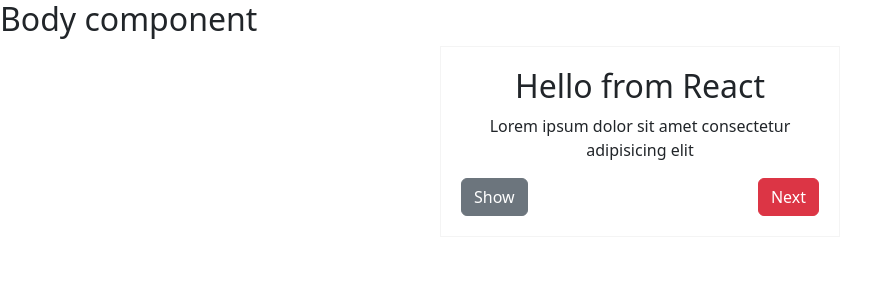
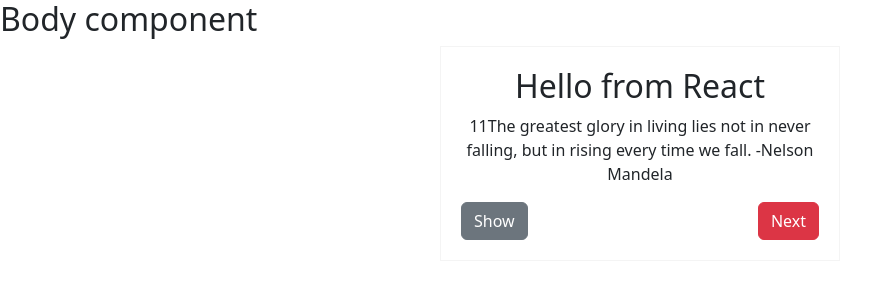
Before and after one commit to stavbers/rComponet-with-props, a React (Create React App) app: page / in a window 1280 px wide. Shown: the top 300 px of the page, without its empty margins (0-879 px from the left). Built offline with nearby package versions, Linux system fonts and the light colour scheme.

Commit message:
add slider quetes

```diff
--- a/src/Block.jsx
+++ b/src/Block.jsx
@@ -3,33 +3,24 @@ import {useState} from 'react'
 import { Button } from 'react-bootstrap';
 import './block.css'
 const Block = (props)=> {
-  const [text, setText] = useState('Lorem ipsum dolor sit amet consectetur adipisicing elit');
   const [click, setClick] = useState(0);
+  let activeSlide = 0;
   const nextBtn = ()=> {
-
-   if(props.quotes.length > click && click <= props.quotes.length -1) {
-    setText(props.quotes[click])
-    setClick(click + 1)
-    console.log(click)
-   } else {
-    document.querySelector('.btn-next').classList.remove('btn-danger')
-    document.querySelector('.btn-next').classList.add('btn-secondary')
-   }
+    setClick(click + 1 < props.quotes.length ? click + 1 : 0)
    }
    const prevBtn = ()=> {
-     if(click > -1 ) {
-      setClick(click - 1)
-      console.log(click)
-      setText(props.quotes[click])
-     }
-
+    setClick(click - 1 < 0 ? props.quotes.length - 1:  click - 1)
    }
-
+   const quote = ()=> {
+    return (
+      <p>{props.quotes[click]}</p>
+    )
+  }
   return (
 <Fragment>
     <div className="wrp">
       <h2>{props.title}</h2>
-      <p className="wrp-info">{text}</p>
+      <p className="wrp-info">{quote()}</p>
     <div className="wrp-btn">
       <Button className={'btn-prev btn-secondary'} onClick={prevBtn}>Show</Button>
       <Button className={'btn-next btn btn-danger'} onClick={nextBtn}>{props.btn}</Button>
--- a/src/Model.js
+++ b/src/Model.js
@@ -3,9 +3,9 @@ const model = {
   btnTitle: 'Next',
   pt: 'tttttttaaaaaaa',
   quotes: [
-    'The greatest glory in living lies not in never falling, but in rising every time we fall. -Nelson Mandela',
-    'The way to get started is to quit talking and begin doing. -Walt Disney',
-    'Life is what happens when youre busy making other plans. -John Lennon'
+    '11The greatest glory in living lies not in never falling, but in rising every time we fall. -Nelson Mandela',
+    '22The way to get started is to quit talking and begin doing. -Walt Disney',
+    '33Life is what happens when youre busy making other plans. -John Lennon'
   ]
 }
 export default model
```
